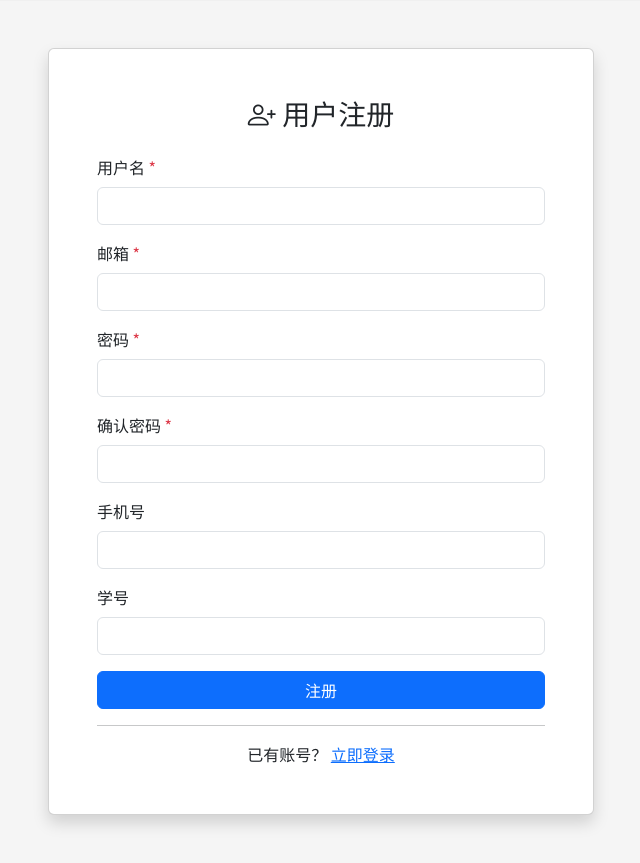
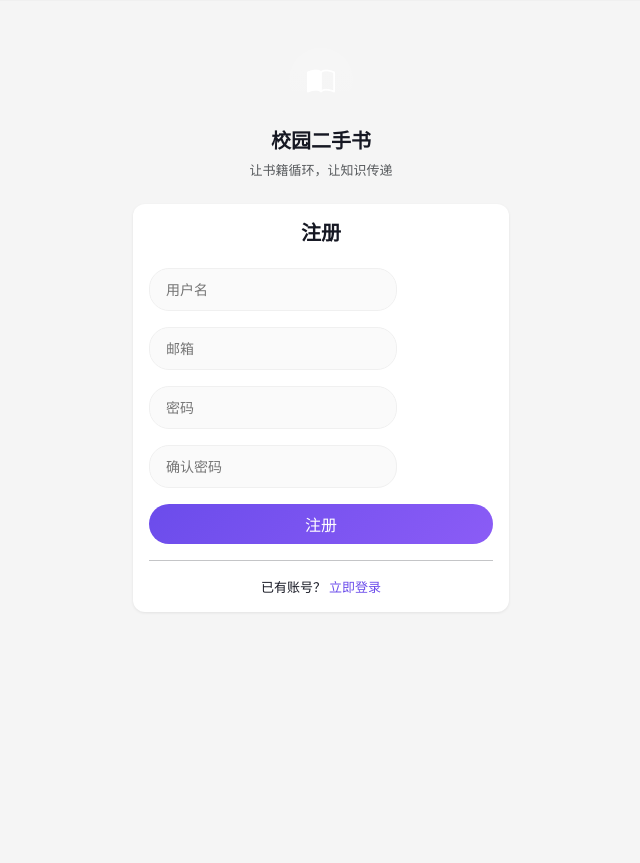
Before and after one commit to Qi-Cao/campus-book-trading, a Flask app: page /auth/register in a window 1280 px wide. Shown: the part 66-929 px from the top of the page, without its empty margins (319-959 px from the left). After the commit the page ends 659 px from the top, so only its background shows below. Run offline with Flask 3, Linux system fonts and the light colour scheme.

Commit message:
美化登录注册页面，添加Logo

```diff
--- a/app/templates/auth/register.html
+++ b/app/templates/auth/register.html
@@ -3,48 +3,41 @@
 {% block title %}注册 - 校园二手书交易平台{% endblock %}
 
 {% block content %}
-<div class="container my-5">
-    <div class="row justify-content-center">
-        <div class="col-md-6">
-            <div class="card shadow">
-                <div class="card-body p-5">
-                    <h3 class="text-center mb-4">
-                        <i class="bi bi-person-plus"></i> 用户注册
-                    </h3>
+<div class="container py-5" style="max-width: 400px;">
+    <!-- Logo -->
+    <div class="text-center mb-4">
+        <div class="rounded-circle bg-gradient d-inline-flex align-items-center justify-content-center"
+             style="width: 64px; height: 64px; background: linear-gradient(135deg, #6b4ceb, #8b5cf6);">
+            <i class="bi bi-book-half text-white" style="font-size: 28px;"></i>
+        </div>
+        <h5 class="mt-3 fw-bold">校园二手书</h5>
+        <p class="text-muted" style="font-size: 13px;">让书籍循环，让知识传递</p>
+    </div>
+
+    <div class="card-tiktok">
+        <div class="card-body-tiktok">
+            <h5 class="text-center mb-4 fw-bold">注册</h5>
             <form method="POST">
                 <div class="mb-3">
-                            <label class="form-label">用户名 <span class="text-danger">*</span></label>
-                            <input type="text" name="username" class="form-control" required>
+                    <input type="text" name="username" class="form-control-tiktok" placeholder="用户名" required>
                 </div>
                 <div class="mb-3">
-                            <label class="form-label">邮箱 <span class="text-danger">*</span></label>
-                            <input type="email" name="email" class="form-control" required>
+                    <input type="email" name="email" class="form-control-tiktok" placeholder="邮箱" required>
                 </div>
                 <div class="mb-3">
-                            <label class="form-label">密码 <span class="text-danger">*</span></label>
-                            <input type="password" name="password" class="form-control" required>
+                    <input type="password" name="password" class="form-control-tiktok" placeholder="密码" required>
                 </div>
                 <div class="mb-3">
-                            <label class="form-label">确认密码 <span class="text-danger">*</span></label>
-                            <input type="password" name="confirm_password" class="form-control" required>
+                    <input type="password" name="confirm_password" class="form-control-tiktok" placeholder="确认密码" required>
                 </div>
-                        <div class="mb-3">
-                            <label class="form-label">手机号</label>
-                            <input type="text" name="phone" class="form-control">
-                        </div>
-                        <div class="mb-3">
-                            <label class="form-label">学号</label>
-                            <input type="text" name="student_id" class="form-control">
-                        </div>
-                        <button type="submit" class="btn btn-primary w-100">注册</button>
+                <button type="submit" class="btn btn-tiktok w-100 py-2">注册</button>
             </form>
             <hr>
-                    <p class="text-center mb-0">
-                        已有账号？ <a href="{{ url_for('auth.login') }}">立即登录</a>
+            <p class="text-center mb-0" style="font-size: 13px;">
+                已有账号？
+                <a href="{{ url_for('auth.login') }}" style="color: #6b4ceb; text-decoration: none;">立即登录</a>
             </p>
         </div>
     </div>
 </div>
-    </div>
-</div>
 {% endblock %}
```
Also changed, not shown: app/templates/auth/login.html (+22 -19 lines). Lines whose indentation alone changed are shown as unchanged.
